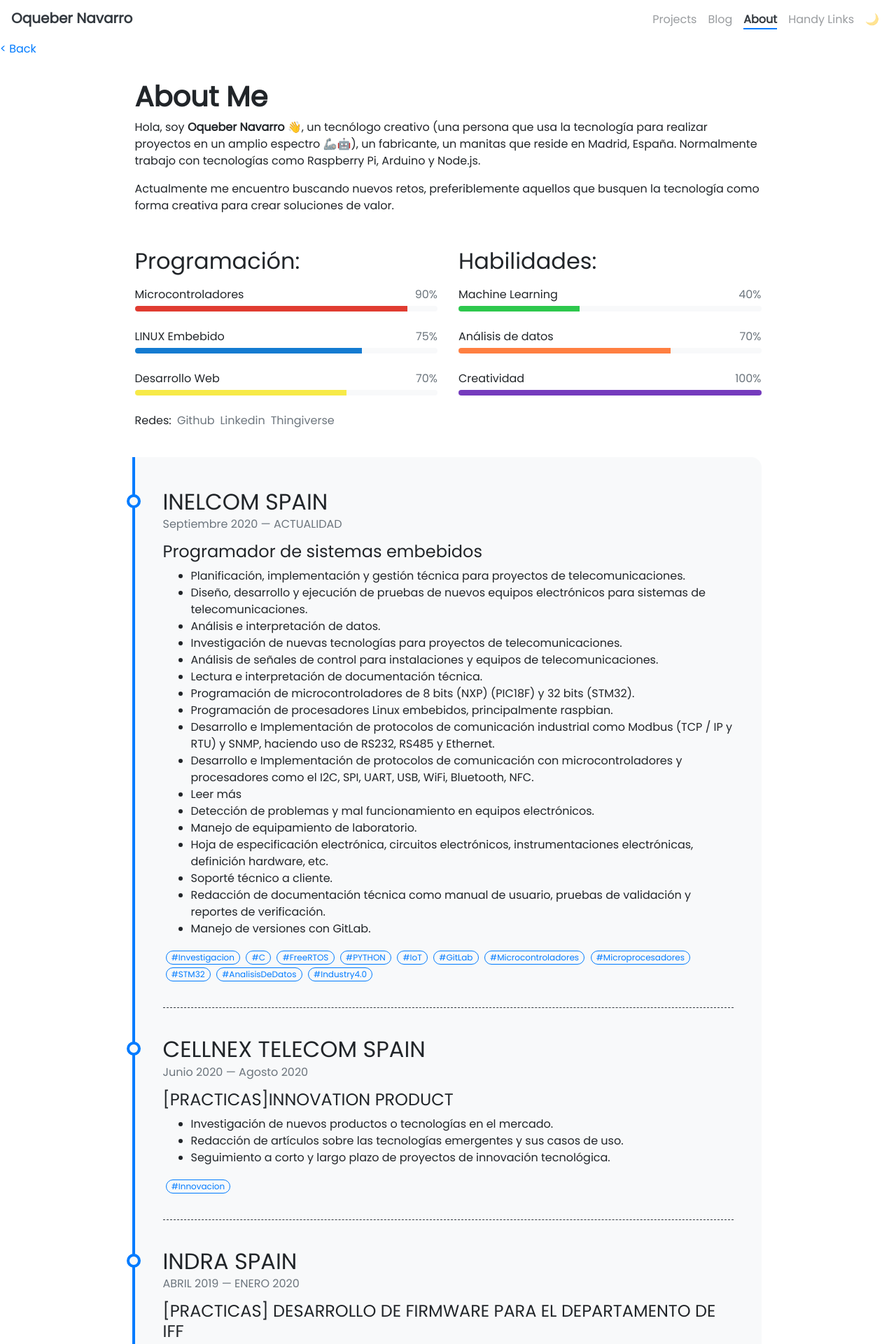
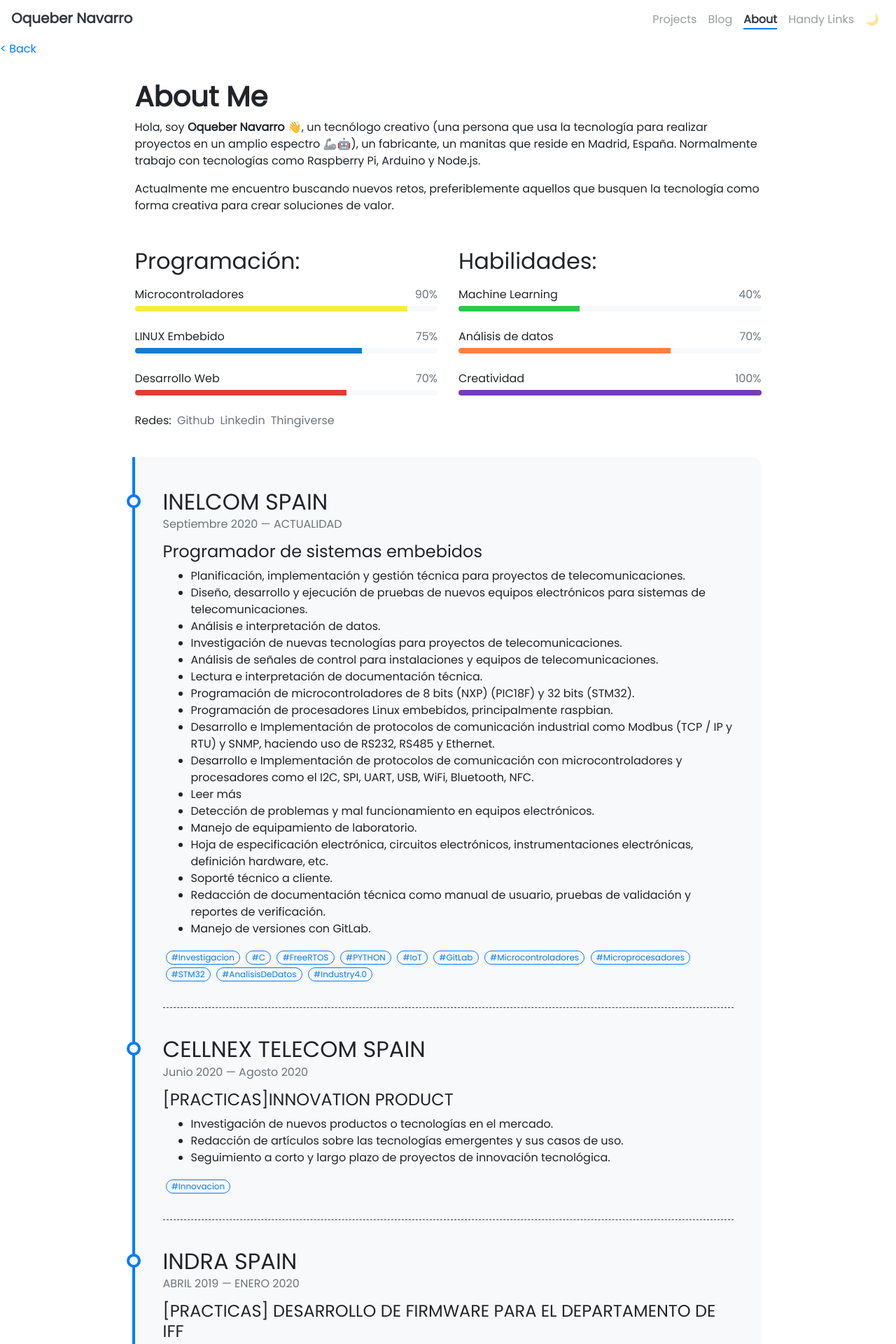
Before and after one commit to oqueber/oqueber.github.io, a Jekyll site: the page built from pages/about.md, in a window 1280 px wide. Shown: the top 1920 px of the page at 70% size. Built offline with Jekyll 4.4.1, drawn with Linux system fonts in a browser that asks for light colours; nearby versions of some CDN libraries; emoji names are drawn with the system emoji font.

Commit message:
Update programming-skills.yml

```diff
--- a/_data/programming-skills.yml
+++ b/_data/programming-skills.yml
@@ -1,6 +1,6 @@
 - name: Microcontroladores
   percentage: 90
-  color: '#E03C31'
+  color: '#F7EA48'
 
 - name: LINUX Embebido
   percentage: 75
@@ -8,4 +8,4 @@
 
 - name: Desarrollo Web
   percentage: 70
-  color: '#F7EA48'
+  color: '#E03C31'
```
